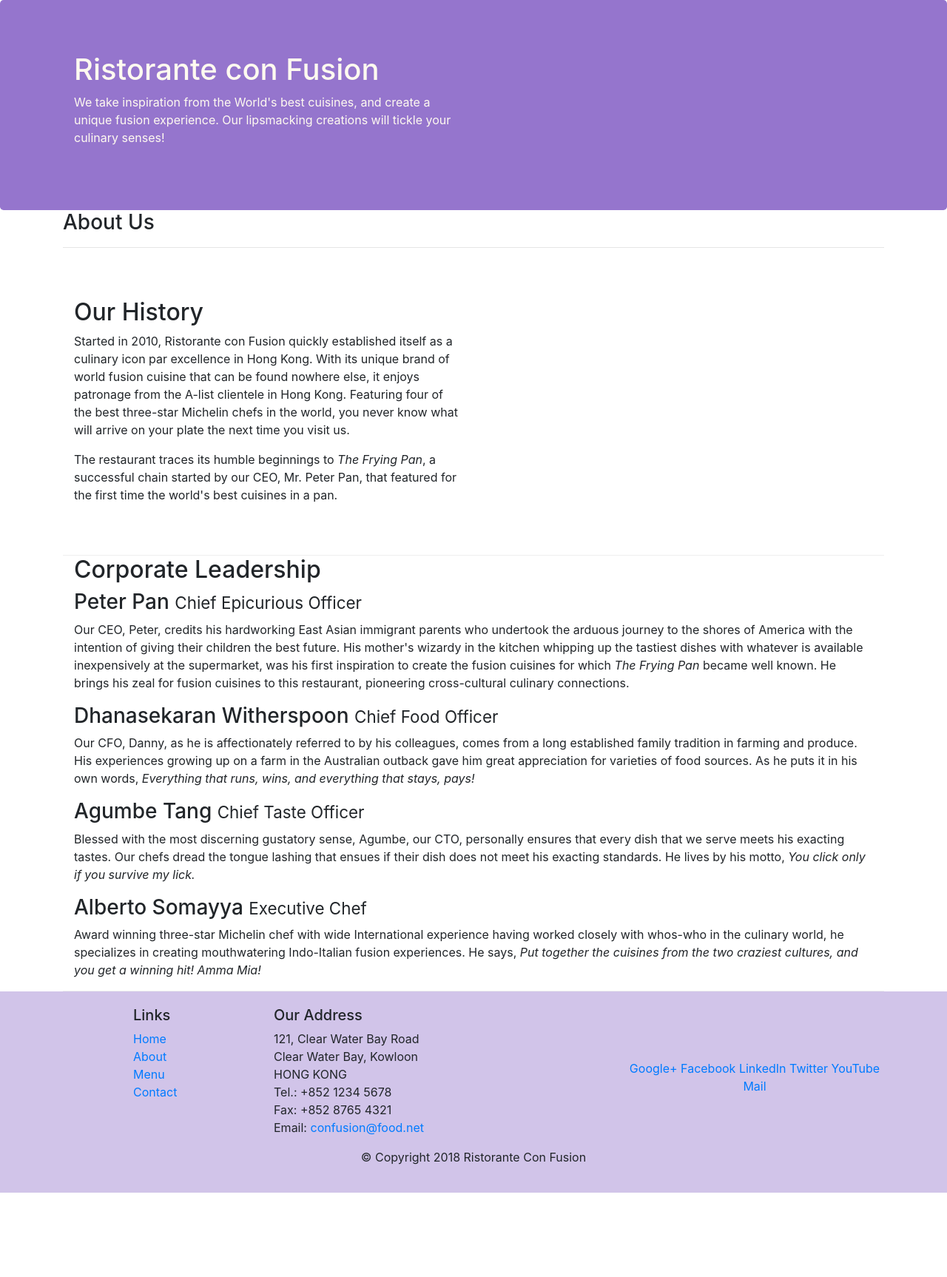
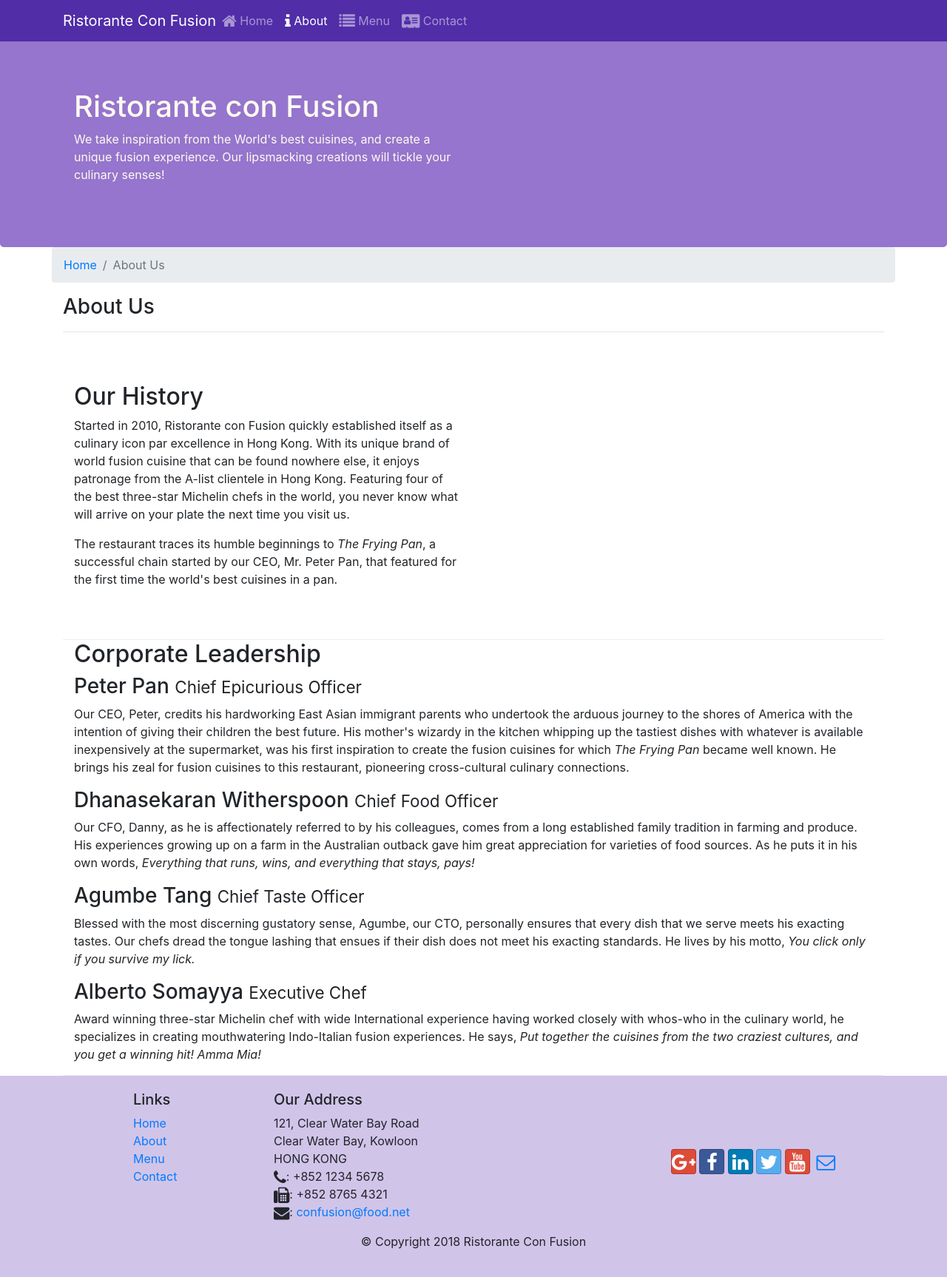
Before and after one commit to erwinlo/conFusion, a website: page aboutus.html in a window 1280 px wide. Shown: the whole page at 74% size. Before the commit the page ends 1612 px from the top, so only its background shows below. Drawn offline with nearby package versions, Linux system fonts and the light colour scheme.

Commit message:
navbar breadcrumbs icon fonts

```diff
--- a/aboutus.html
+++ b/aboutus.html
@@ -9,12 +9,30 @@
 
      <!-- Bootstrap CSS -->
      <link rel="stylesheet" href="node_modules/bootstrap/dist/css/bootstrap.min.css">
+     <link rel="stylesheet" href="node_modules/font-awesome/css/font-awesome.min.css">
+     <link rel="stylesheet" href="node_modules/bootstrap-social/bootstrap-social.css">
      <link rel="stylesheet" href="css/styles.css">
      <title>Ristorante Con Fusion: About Us</title>
 
 </head>
 
 <body>
+     <nav class="navbar navbar-dark navbar-expand-sm fixed-top">
+          <div class="container">
+               <button class="navbar-toggler" type="button" data-toggle="collapse" data-target="#Navbar">
+                    <span class="navbar-toggler-icon"></span>
+               </button>
+               <a class="navbar-brand mr-auto" href="./index.html">Ristorante Con Fusion</a>
+               <div class="collapse navbar-collapse" id="Navbar">
+                    <ul class="navbar-nav mr-auto">
+                         <li class="nav-item"><a class="nav-link" href="./index.html"><span class="fa fa-home fa-lg"></span> Home</a></li>
+                         <li class="nav-item active"><a class="nav-link" href="#"><span class="fa fa-info fa-lg"></span> About</a></li>
+                         <li class="nav-item"><a class="nav-link" href="#"><span class="fa fa-list fa-lg"></span> Menu</a></li>
+                         <li class="nav-item"><a class="nav-link" href="#"><span class="fa fa-address-card fa-lg"></span> Contact</a></li>
+                    </ul>
+               </div>
+          </div>
+     </nav>
 
      <header class="jumbotron">
           <div class="container">
@@ -31,6 +49,10 @@
 
      <div class="container">
           <div class="row">
+               <ol class="col-12 breadcrumb">
+                    <li class="breadcrumb-item"><a href="./index.html">Home</a></li>
+                    <li class="breadcrumb-item active">About Us</a></li>
+               </ol>
                <div class="col-12">
                     <h3>About Us</h3>
                     <hr>
@@ -70,7 +92,7 @@
                     <div class="col-4 offset-1 col-sm-2">
                          <h5>Links</h5>
                          <ul class="list-unstyled">
-                              <li><a href="#">Home</a></li>
+                              <li><a href="./index.html">Home</a></li>
                               <li><a href="#">About</a></li>
                               <li><a href="#">Menu</a></li>
                               <li><a href="#">Contact</a></li>
@@ -82,19 +104,18 @@
                               121, Clear Water Bay Road<br>
                               Clear Water Bay, Kowloon<br>
                               HONG KONG<br>
-                              Tel.: +852 1234 5678<br>
-                              Fax: +852 8765 4321<br>
-                              Email: <a href="mailto:confusion@food.net">confusion@food.net</a>
-                         </address>
+                              <i class="fa fa-phone fa-lg"></i>: +852 1234 5678<br>
+                              <i class="fa fa-fax fa-lg"></i>: +852 8765 4321<br>
+                              <i class="fa fa-envelope fa-lg"></i>: <a href="mailto:confusion@food.net">confusion@food.net</a>
                     </div>
                     <div class="col-12 col-sm-4 align-self-center">
                          <div class="text-center">
-                              <a href="http://google.com/+">Google+</a>
-                              <a href="http://www.facebook.com/profile.php?id=">Facebook</a>
-                              <a href="http://www.linkedin.com/in/">LinkedIn</a>
-                              <a href="http://twitter.com/">Twitter</a>
-                              <a href="http://youtube.com/">YouTube</a>
-                              <a href="mailto:">Mail</a>
+                              <a class="btn btn-social-icon btn-google" href="http://google.com/+"><i class="fa fa-google-plus fa-lg"></i></a>
+                              <a class="btn btn-social-icon btn-facebook" href="http://www.facebook.com/profile.php?id="><i class="fa fa-facebook fa-lg"></i></a>
+                              <a class="btn btn-social-icon btn-linkedin" href="http://www.linkedin.com/in/"><i class="fa fa-linkedin fa-lg"></i></a>
+                              <a class="btn btn-social-icon btn-twitter" href="http://twitter.com/"><i class="fa fa-twitter fa-lg"></i></a>
+                              <a class="btn btn-social-icon btn-google" href="http://youtube.com/"><i class="fa fa-youtube fa-lg"></i></a>
+                              <a class="btn btn-social-icon" href="mailto:"><i class="fa fa-envelope-o fa-lg"></i></a>
                          </div>
                     </div>
                </div>
@@ -105,10 +126,10 @@
                </div>
           </div>
      </footer>
-<!-- jQuery first, then Popper.js, then Bootstrap JS. -->
-<script src="node_modules/jquery/dist/jquery.slim.min.js"></script>
-<script src="node_modules/popper.js/dist/umd/popper.min.js"></script>
-<script src="node_modules/bootstrap/dist/js/bootstrap.min.js"></script>
+     <!-- jQuery first, then Popper.js, then Bootstrap JS. -->
+     <script src="node_modules/jquery/dist/jquery.slim.min.js"></script>
+     <script src="node_modules/popper.js/dist/umd/popper.min.js"></script>
+     <script src="node_modules/bootstrap/dist/js/bootstrap.min.js"></script>
 </body>
 
 </html>
--- a/css/styles.css
+++ b/css/styles.css
@@ -28,3 +28,12 @@
   margin: 0px;
   color: #0f0f0f;
 }
+
+body {
+     padding: 50px 0px 0px 0px;
+     z-index: 0;
+}
+
+.navbar-dark {
+     background-color: #512DA8;
+}
--- a/package.json
+++ b/package.json
@@ -15,6 +15,8 @@
   },
   "dependencies": {
     "bootstrap": "^4.0.0",
+    "bootstrap-social": "^5.1.1",
+    "font-awesome": "^4.7.0",
     "jquery": "^3.3.1",
     "popper.js": "^1.12.9"
   }
```
Also changed, not shown: index.html (+28 -10 lines).
